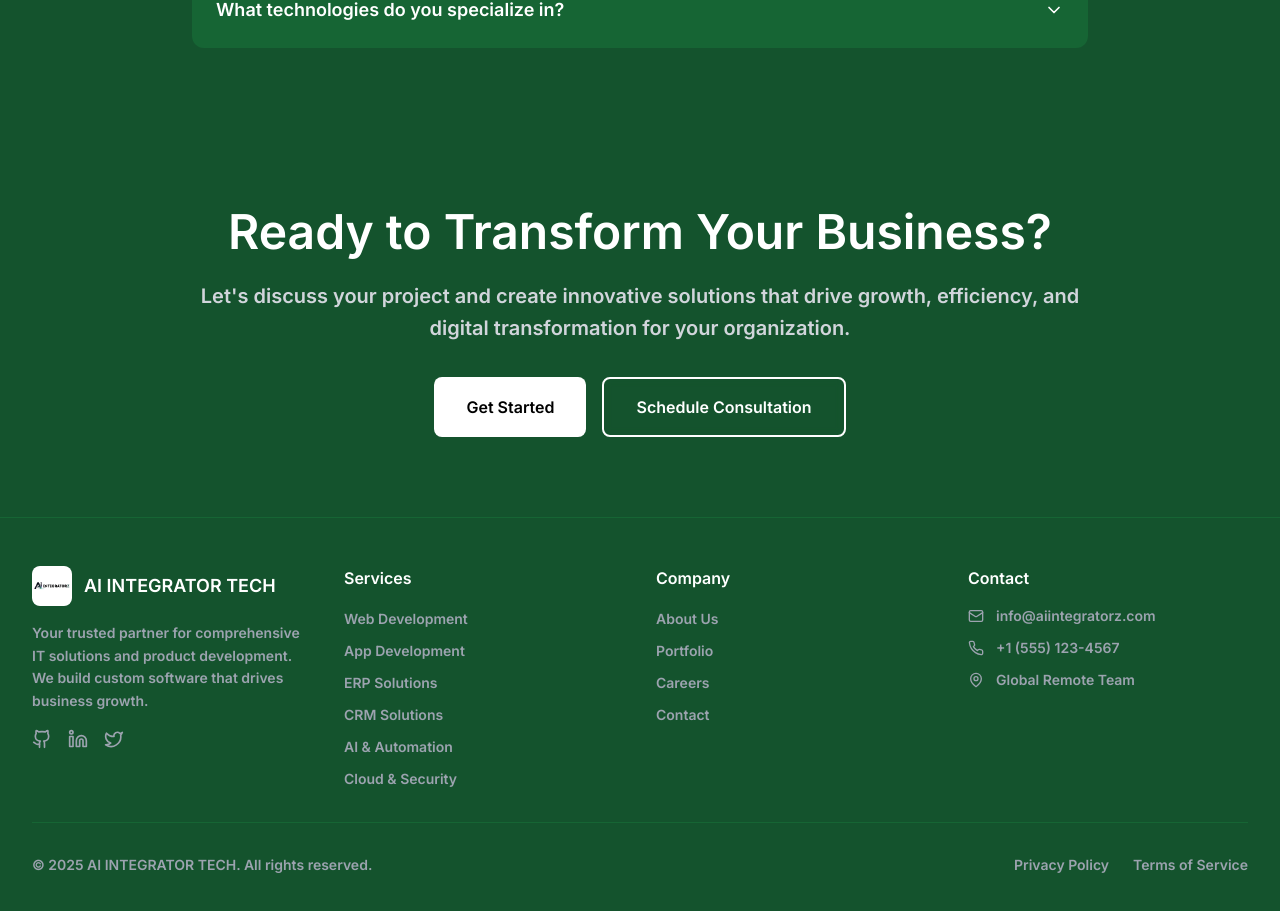
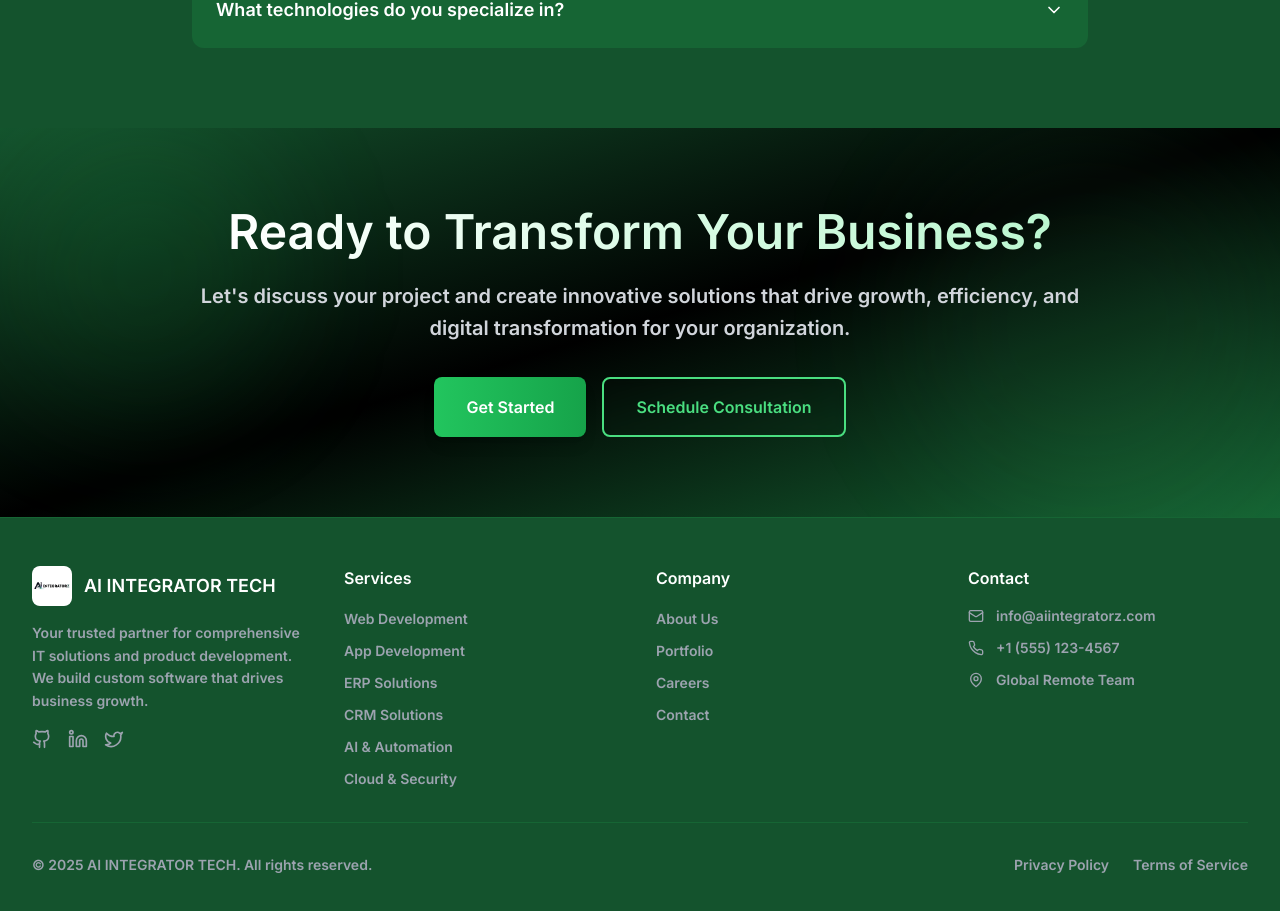
Before and after one commit to Nikitayadav4048/AIINTEGRATORTECH, a Next.js app: page / in a window 1280 px wide. Shown: the part 3176-4087 px from the top of the page. Built offline with nearby package versions, Linux system fonts and the light colour scheme.

Commit message:
Make CTA section attractive with gradients and effects

```diff
--- a/components/sections/cta.tsx
+++ b/components/sections/cta.tsx
@@ -7,8 +7,12 @@ export function CTA() {
   const router = useRouter()
 
   return (
-    <section className="py-20 bg-green-900">
-      <div className="container mx-auto px-4 sm:px-6 lg:px-8">
+    <section className="py-20 bg-gradient-to-br from-green-900 via-black to-green-800 relative overflow-hidden">
+      <div className="absolute inset-0">
+        <div className="absolute top-0 left-0 w-72 h-72 bg-green-500/10 rounded-full blur-3xl"></div>
+        <div className="absolute bottom-0 right-0 w-96 h-96 bg-green-400/5 rounded-full blur-3xl"></div>
+      </div>
+      <div className="container mx-auto px-4 sm:px-6 lg:px-8 relative z-10">
         <motion.div
           initial={{ opacity: 0, y: 30 }}
           whileInView={{ opacity: 1, y: 0 }}
@@ -16,8 +20,10 @@ export function CTA() {
           viewport={{ once: true }}
           className="text-center max-w-4xl mx-auto"
         >
-          <h2 className="text-3xl sm:text-4xl lg:text-5xl font-semibold text-white mb-6">
-            Ready to Transform Your Business?
+          <h2 className="text-3xl sm:text-4xl lg:text-5xl font-semibold mb-6">
+            <span className="bg-gradient-to-r from-white via-green-100 to-green-200 bg-clip-text text-transparent">
+              Ready to Transform Your Business?
+            </span>
           </h2>
           <p className="text-xl text-gray-300 leading-relaxed mb-8">
             Let's discuss your project and create innovative solutions that drive growth,
@@ -27,13 +33,13 @@ export function CTA() {
           <div className="flex flex-col sm:flex-row gap-4 justify-center">
             <button
               onClick={() => router.push('/contact')}
-              className="px-8 py-4 bg-white text-black font-semibold rounded-lg hover:bg-gray-100 transition-colors"
+              className="px-8 py-4 bg-gradient-to-r from-green-500 to-green-600 text-white font-semibold rounded-lg hover:from-green-600 hover:to-green-700 transform hover:scale-105 transition-all duration-300 shadow-lg hover:shadow-green-500/25"
             >
               Get Started
             </button>
             <button
               onClick={() => router.push('/contact')}
-              className="px-8 py-4 border-2 border-white text-white font-semibold rounded-lg hover:bg-white/10 hover:border-gray-300 hover:shadow-lg transition-all duration-300 backdrop-blur-sm"
+              className="px-8 py-4 border-2 border-green-400 text-green-400 font-semibold rounded-lg hover:bg-green-400/10 hover:border-green-300 hover:shadow-lg hover:shadow-green-400/25 transform hover:scale-105 transition-all duration-300 backdrop-blur-sm"
             >
               Schedule Consultation
             </button>
```
